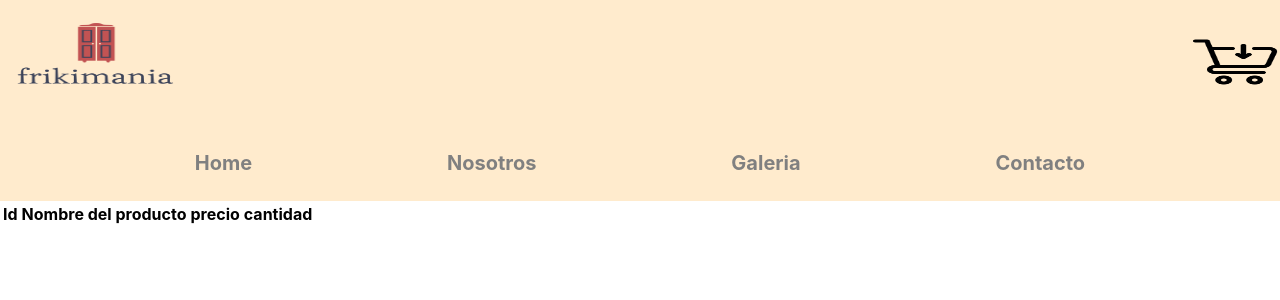
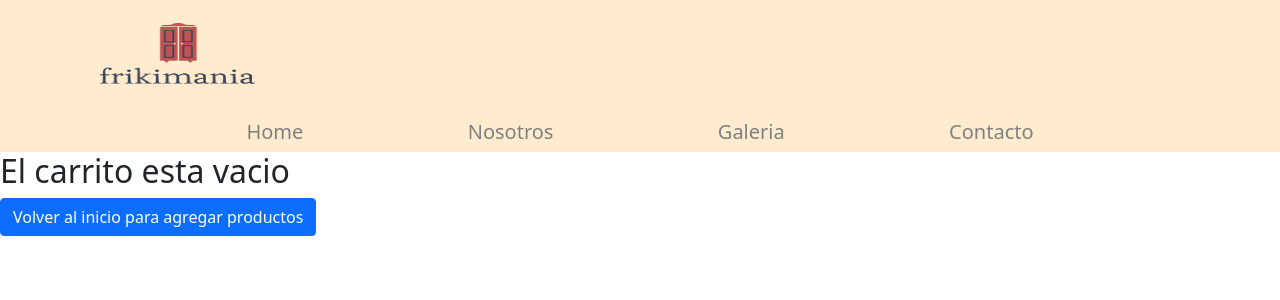
Before and after one commit to Antos12/CoderReact, a React (Create React App) app: page /Cart in a window 1280 px wide. Shown: the top 300 px of the page. Built offline with nearby package versions, Linux system fonts and the light colour scheme.

Commit message:
Challenge: View Cart

```diff
--- a/package.json
+++ b/package.json
@@ -9,7 +9,7 @@
     "bootstrap": "^5.1.3",
     "firebase": "^8.9.1",
     "react": "^17.0.2",
-    "react-bootstrap": "^2.0.0",
+    "react-bootstrap": "^2.0.2",
     "react-dom": "^17.0.2",
     "react-router-dom": "^6.0.0",
     "react-scripts": "4.0.3",
--- a/src/App.css
+++ b/src/App.css
@@ -121,3 +121,22 @@
   width: 100%;
   height: 100%;
 }
+
+table{
+  border: black solid 1px;
+    position: relative;
+
+    top: 1em;
+
+}
+.contenedorCarrito{
+  display: flex;
+  flex-direction: row;
+  justify-content: flex-end;
+  width: 50px;
+  height: 50px;
+}
+.contenedorCarrito img{
+  width: 50%;
+  height: 50%;
+}
--- a/src/components/Cart.jsx
+++ b/src/components/Cart.jsx
@@ -1,33 +1,66 @@
-import React from "react";
+import React  from "react";
 import { useCartContext } from "./context/CartContext";
 import ItemCart from "./ItemCart";
-import { Table } from "react-bootstrap";
+import { Link } from "react-router-dom";
+import { Button, Table } from "react-bootstrap";
+
 
 const Cart = () => {
-    const { cartList } = useCartContext()
+    const {cartList, removeAll, removeFromCart}=useCartContext()
+    const calcularTotal=(cartList)=>{
+        let precio
+        let subTotal=0
+        console.log(cartList)
+        if(cartList!=null) {
+            cartList.map(prod=> {
+                precio= prod.cantidad*prod.precio
+                subTotal= subTotal+precio
+            })
+            return subTotal
+        }
+    }
+    if(cartList.length===0)
+            return(
+                <>
+                    <h2>El carrito esta vacio</h2>
+                    <Link to='/'>
+                        <Button>Volver al inicio para agregar productos</Button>
+                    </Link>
+                </>
+            )
+    else
     return (
         <div>
             <div>
+
                 <Table striped bordered hover>
                     <thead>
                         <tr>
                             <th>Id</th>
-                            <th>Nombre del producto</th>
-                            <th>precio</th>
-                            <th>cantidad</th>
+                            <th>Nombre Producto</th>
+                            <th>Precio</th>
+                            <th>Cantidad</th>
+                            <th>Precio por X Cantidad</th>
                         </tr>
                     </thead>
+                    <tbody>
 
+                        {
+                            cartList.map(prod => <ItemCart removeFromCart={removeFromCart} key={prod.id} prod={prod} />)
+                        }
+
+                    </tbody>
+                    <tr>
+                        <td>
+                            <h2>Total: {calcularTotal(cartList)}</h2>
+                        </td>
+                    </tr>
                 </Table>
-
+                <Button onClick={removeAll}>Vaciar Carrito</Button>
             </div>
-            <div>
-
-                {
-                    cartList.map(prod => <ItemCart key={prod.id} prod={prod} />)
-                }
-
-            </div>
+            <Link to='/'>
+                <Button>Volver para seguir comprando</Button>
+            </Link>
         </div>
 
     )
--- a/src/components/CartWidget.jsx
+++ b/src/components/CartWidget.jsx
@@ -1,9 +1,24 @@
 import React from 'react'
 import carrito from '../assets/img/carrito.jpg'
+import {useCartContext} from '../components/context/CartContext'
 function CartWidget() {
+    const{cartCount}=useCartContext()
+    if(cartCount()>0)
     return (
         <div>
+            <div className='contenedorCarrito'>
             <img src={carrito} alt="" />
+
+            </div>
+            <div>
+            <p>{cartCount()}</p>
+            </div>
+        </div>
+    )
+    else
+    return(
+        <div className='divVacio'>
+
         </div>
     )
 }
--- a/src/components/GetProducts.jsx
+++ b/src/components/GetProducts.jsx
@@ -4,7 +4,7 @@ const productos =[
         "id": "1",
         "producto":"figuras haikyuu",
         "categoria": "Anime",
-        "precio": "$1390",
+        "precio": "1390",
         "imagenUrl": "",
         "descripcion": "insert description"
     },
@@ -12,7 +12,7 @@ const productos =[
         "id": "2",
         "producto":"peluches deku ",
         "categoria": "Anime",
-        "precio": "$2100",
+        "precio": "2100",
         "imagenUrl": "",
         "descripcion": "insert description"
     },
@@ -20,7 +20,7 @@ const productos =[
         "id": "3",
         "producto":"Llavero MJOLNIR",
         "categoria": "comic",
-        "precio": "$600",
+        "precio": "600",
         "imagenUrl": "",
         "descripcion": "insert description"
     },
@@ -28,7 +28,7 @@ const productos =[
         "id": "4",
         "producto":"Funko POP SHANG CHI",
         "categoria":"comic",
-        "precio":"$3750",
+        "precio":"3750",
         "imagenUrl": "",
         "descripcion": "insert description"
     },
@@ -44,7 +44,7 @@ const productos =[
         "id": "6",
         "producto":"Vaso termico Itachi",
         "categoria": "Anime",
-        "precio": "$750",
+        "precio": "750",
         "imagenUrl": "",
         "descripcion": "insert description"
     },
@@ -52,7 +52,7 @@ const productos =[
         "id": "7",
         "producto":"Mascara Kakashi",
         "categoria": "Anime",
-        "precio": "$1200",
+        "precio": "1200",
         "imagenUrl": "",
         "descripcion": "insert description"
     },
@@ -60,7 +60,7 @@ const productos =[
         "id": "8",
         "producto":"juego de mesa juguemos + cerca invierno",
         "categoria": "Juego",
-        "precio": "$1000",
+        "precio": "1000",
         "imagenUrl": "",
         "descripcion": "insert description"
     },
@@ -68,7 +68,7 @@ const productos =[
         "id": "9",
         "producto":"Billetera Harry Potter",
         "categoria": "Pelicula",
-        "precio": "$980",
+        "precio": "980",
         "imagenUrl": "",
         "descripcion": "insert description"
     },
@@ -76,7 +76,7 @@ const productos =[
         "id": "10",
         "producto":"Tazon Jujutsu Kaisen",
         "categoria": "Anime",
-        "precio": "$1300",
+        "precio": "1300",
         "imagenUrl": "",
         "descripcion": "insert description"
     }
--- a/src/components/ItemCart.jsx
+++ b/src/components/ItemCart.jsx
@@ -1,23 +1,27 @@
-import React from 'react'
-import { Table } from 'react-bootstrap'
+import {React,useContext} from 'react'
+import {  Button } from 'react-bootstrap'
+import { useCartContext } from './context/CartContext'
 
-const ItemCart = ({ prod }) => {
-    console.log(prod)
+const ItemCart = ({prod})=>{
+    const {removeFromCart}= useCartContext()
+    const calcularSubTotal=(prod)=>{
+        let subTotal= prod.cantidad*prod.precio
+        return subTotal
+    }
+
+
+
     return (
-        <div>
-            <Table striped bordered hover>
-
-                <tbody>
                     <tr>
                         <td>{prod.id}</td>
                         <td>{prod.producto}</td>
                         <td>{prod.precio}</td>
                         <td>{prod.cantidad}</td>
+                        <td>{calcularSubTotal(prod)}</td>
+                        <td><Button variant="dark" onClick={()=>{
+                            removeFromCart(prod.id)
+                        }}>X</Button></td>
                     </tr>
-
-                </tbody>
-            </Table>
-        </div>
     )
 }
 
--- a/src/components/ItemCount.jsx
+++ b/src/components/ItemCount.jsx
@@ -1,6 +1,6 @@
 
 import React, {useState} from "react";
-import { Alert } from "react-bootstrap";
+import { Alert, ButtonToolbar } from "react-bootstrap";
 import Button from 'react-bootstrap/Button';
 import { Link } from "react-router-dom";
 
@@ -45,6 +45,10 @@ function ItemCount (props){
                 props.onAdd(contador, estado)
 
             }} className='btn btn-primary'> Agregar al carrito</button>
+            <Link to='/'>
+                <Button>Seguir comprando</Button>
+
+            </Link>
         </div>
 
         )
--- a/src/components/ItemDetail.jsx
+++ b/src/components/ItemDetail.jsx
@@ -71,6 +71,7 @@ function ItemDetail({ item }) {
               </Card.Body>
             </Card>
 
+
         </div>
 
         )
--- a/src/components/NavBar.jsx
+++ b/src/components/NavBar.jsx
@@ -3,7 +3,8 @@ import { Nav, Container} from 'react-bootstrap'
 import { Link } from 'react-router-dom'
 import App from '../App'
 import logo from '../assets/img/logo.jpg'
-import carrito from '../assets/img/carrito.jpg'
+
+import CartWidget from './CartWidget'
 
 const NavBar = () => {
     return (
@@ -18,8 +19,8 @@ const NavBar = () => {
 
                     </div>
 
-                    <div className="carrito">
-                        <img src={carrito} alt="imagen del carrito" />
+                    <div className="contenedorCarrito">
+                        <CartWidget/>
 
                     </div>
                 </Container>
--- a/src/components/context/CartContext.jsx
+++ b/src/components/context/CartContext.jsx
@@ -21,12 +21,28 @@ const CartContextProvider = ({children}) => {
         else
         return true
     }
+    const removeFromCart = (id)=>{
+        let posicion= cartList.findIndex(prod=> prod.id===id)
+        let newCartList= cartList
+        newCartList.splice(posicion, 1)
+        setCartList([...newCartList])
+    }
+    const removeAll=()=>{
+        setCartList([])
+    }
+    const cartCount=()=>{
+        let count= cartList.length
+        return count
+    }
     return (
         <CartContext.Provider value={{
             cartList,
             showCartList,
             addToCart,
-            isInCart
+            isInCart,
+            removeFromCart,
+            removeAll,
+            cartCount
         }}>
             {children}
         </CartContext.Provider>
--- a/src/index.js
+++ b/src/index.js
@@ -3,6 +3,7 @@ import ReactDOM from 'react-dom';
 import './index.css';
 import App from './App';
 import reportWebVitals from './reportWebVitals';
+import '../node_modules/bootstrap/dist/css/bootstrap.min.css';
 
 ReactDOM.render(
   <React.StrictMode>
```
Also changed, not shown: 1 other file (tests, documents, lock files or other folders).
